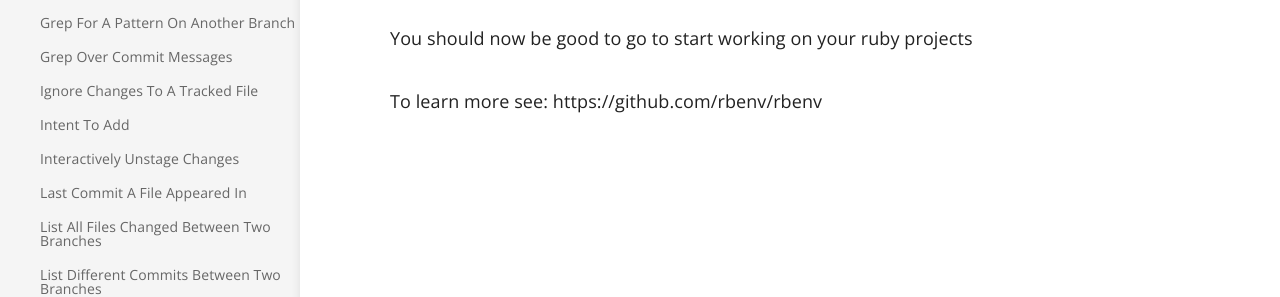
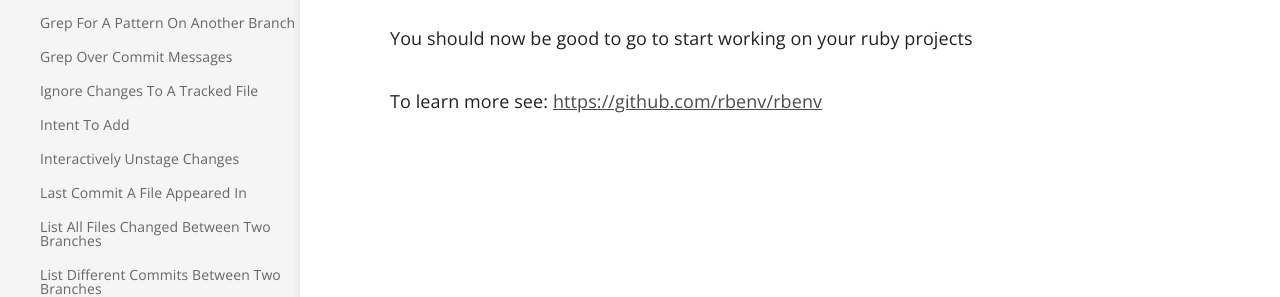
Before and after one commit to acm-uiuc/til, a Jekyll site: the page built from _til/ruby/install-ruby-with-rbenv.md, in a window 1280 px wide and 900 px high, scrolled down 1181 px. Shown: the part 170-467 px from the top of the window. Built offline with Jekyll 4.4.1, drawn with Linux system fonts in a browser that asks for light colours; part of the change alters nothing that is shown.

```diff
--- a/_til/ruby/install-ruby-with-rbenv.md
+++ b/_til/ruby/install-ruby-with-rbenv.md
@@ -51,4 +51,4 @@ gem install bundler
 You should now be good to go to start working on your ruby projects
 
 
-To learn more see: https://github.com/rbenv/rbenv
+To learn more see: [https://github.com/rbenv/rbenv](https://github.com/rbenv/rbenv)
```
